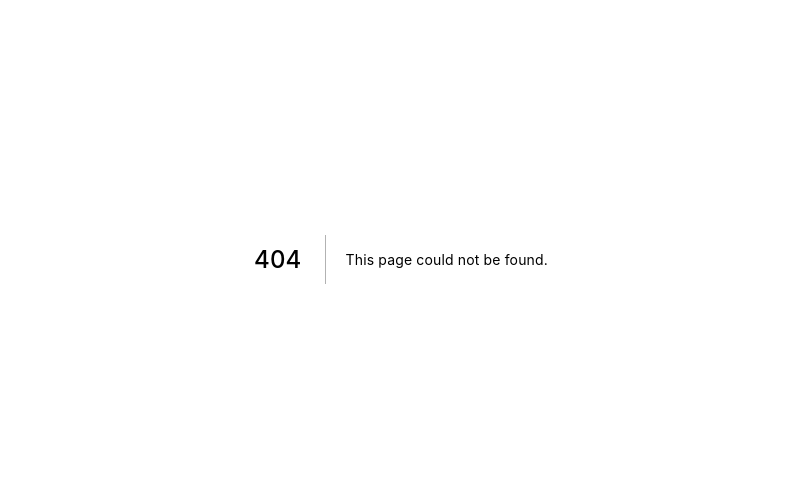
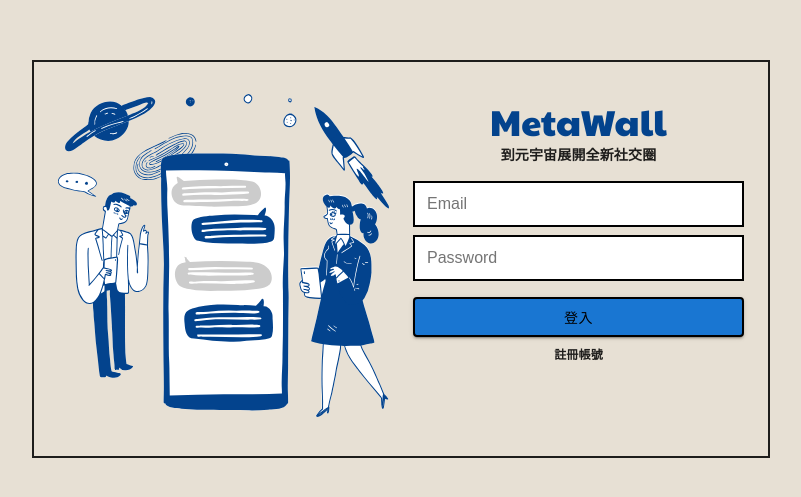
Before and after one commit to bell881122/Nodejs-Meatawall-F2E, a Next.js app: page /login in a window 1280 px wide. Before the commit this address had no page. Shown: the part 141-638 px from the top of the page, without its empty margins (239-1040 px from the left). Built offline with nearby package versions, Linux system fonts and the light colour scheme.

Commit message:
add pages/register pages/login

```diff
--- /dev/null
+++ b/components/WelcomeWrapper.js
@@ -0,0 +1,49 @@
+import Image from 'next/image';
+import Grid from '@mui/material/Grid';
+import Box from '@mui/material/Box';
+import GlobalContainer from './GlobalContainer';
+import welcomeImg from '../public/img/welcome.svg';
+
+export default function WelcomeWrapper({ children }) {
+  return (
+    <GlobalContainer>
+      <Box sx={{
+        display: 'flex',
+        justifyContent: 'center',
+        alignItems: 'center',
+        minHeight: '100vh',
+        p: 2,
+      }}>
+        <Box sx={{
+          px: 3,
+          display: 'flex',
+          justifyContent: 'center',
+          alignItems: 'center',
+          width: '90%',
+          border: 2,
+          textAlign: 'center',
+        }}>
+          <Grid container spacing={3} sx={{ py: 4 }}>
+            <Grid item xs={12} sm={6}>
+              <Box sx={{
+                display: 'flex',
+                justifyContent: 'center',
+                alignItems: 'center',
+                height: 1,
+                width: 1,
+              }}>
+                <div>
+                  <Image src={welcomeImg} alt="welcomeImg" />
+                </div>
+              </Box>
+            </Grid>
+            <Grid item xs={12} sm={6}>
+              <div className="primary-font logo-word">MetaWall</div>
+              {children}
+            </Grid>
+          </Grid>
+        </Box>
+      </Box>
+    </GlobalContainer>
+  )
+}
--- a/pages/_basicLayout.js
+++ b/pages/_basicLayout.js
@@ -1,12 +1,15 @@
 import Head from 'next/head';
+import { useRouter } from 'next/router';
 import Grid from '@mui/material/Grid';
-import Box from '@mui/material/Box';
 import GlobalContainer from '../components/GlobalContainer';
+import WelcomeWrapper from '../components/WelcomeWrapper';
 import Header from '../components/Header';
 import SideBar from '../components/SideBar';
 import styles from '../styles/_basicLayout.module.scss';
 
 export default function BasicLayout({ children }) {
+  const router = useRouter();
+
   return (
     <div className={styles.basicLayout}>
       <Head>
@@ -14,6 +17,10 @@
         <meta name="description" content="MetaWall | 到元宇宙展開全新社交圈" />
         <link rel="icon" href="/favicon.ico" />
       </Head>
+      {(router.pathname === "/register" || router.pathname === "/login") ?
+        <WelcomeWrapper>{children}</WelcomeWrapper>
+        :
+        <div className="main-section">
           <Header />
           <GlobalContainer>
             <Grid container spacing={2} sx={{ py: 4 }}>
@@ -28,5 +35,7 @@
             </Grid>
           </GlobalContainer>
         </div>
+      }
+    </div>
   )
 }
--- /dev/null
+++ b/pages/login.js
@@ -0,0 +1,32 @@
+import { useRouter } from 'next/router';
+import Box from '@mui/material/Box';
+import Button from '@mui/material/Button';
+import BasicLayout from './_basicLayout';
+
+export default function Login() {
+  const router = useRouter();
+
+  return (
+    <BasicLayout>
+      <p style={{ fontWeight: 'bold', fontSize: '14px' }}>到元宇宙展開全新社交圈</p>
+      <Box sx={{ pt: 2 }} />
+      <input placeholder='Email' />
+      <Box sx={{ pt: 1 }} />
+      <input placeholder='Password' />
+      <Box sx={{ pt: 2 }} />
+      <Box sx={{
+        display: 'flex',
+        justifyContent: 'center',
+      }}>
+        <Button variant="contained" sx={{ width: 1, color: '#000', border: 2 }}>
+          <span className='primary-font'>登入</span>
+        </Button>
+      </Box>
+      <Box sx={{ pt: 1 }} />
+      <p
+        style={{ fontWeight: 'bold', fontSize: '12px' }}
+        onClick={() => router.push("/register")}
+      >註冊帳號</p>
+    </BasicLayout>
+  )
+}
--- a/styles/_basicLayout.module.scss
+++ b/styles/_basicLayout.module.scss
@@ -14,8 +14,20 @@
       }
     }
 
-    .MuiGrid-root {
-      flex-direction: row-reverse;
+    .main-section {
+      .MuiGrid-root {
+        flex-direction: row-reverse;
+      }
+    }
+
+    .logo-word {
+      font-size: 36px;
+      color: #03438D;
+      margin-bottom: -4px;
+
+      @media (max-width:350px) {
+        font-size: 26px;
+      }
     }
   }
 }
```
Also changed, not shown: pages/register.js (added, +34 -0 lines), public/img/welcome.svg (added). Lines whose indentation alone changed are shown as unchanged.
